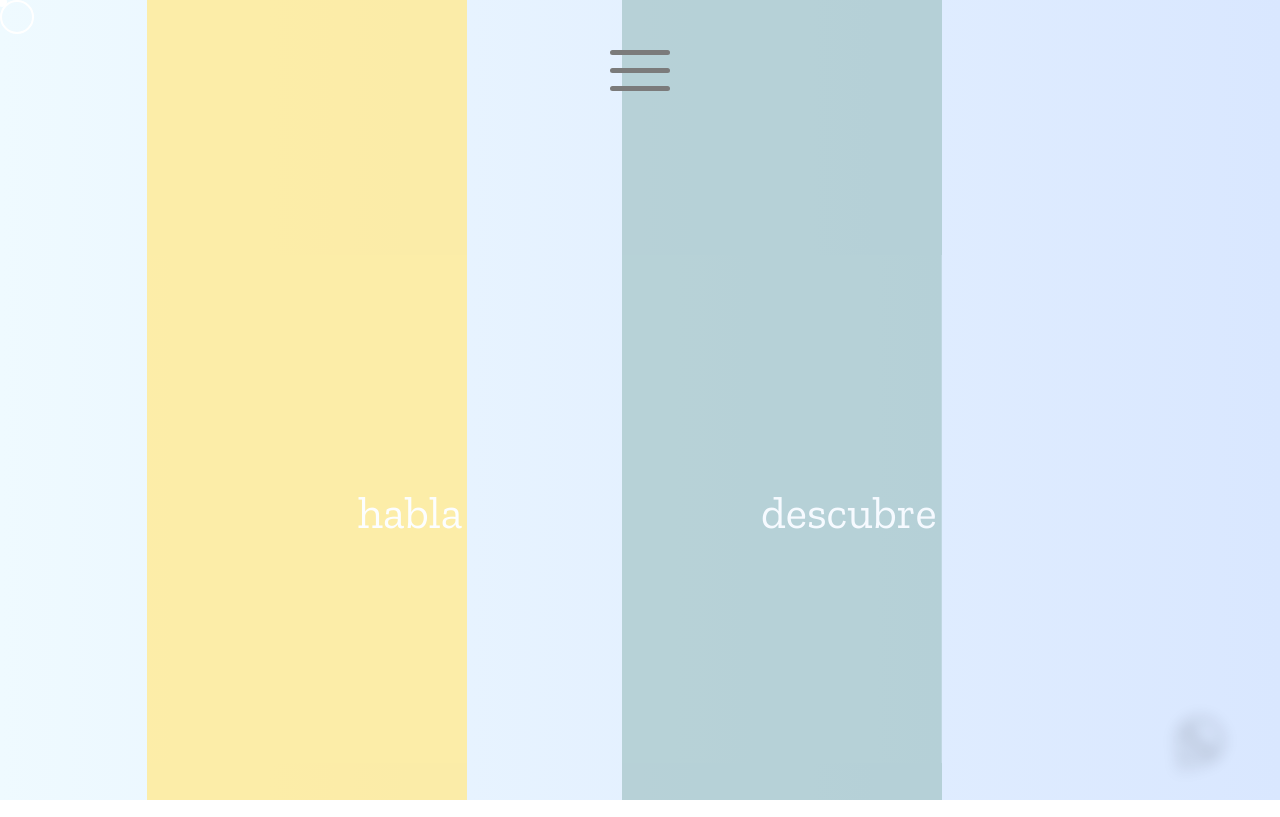
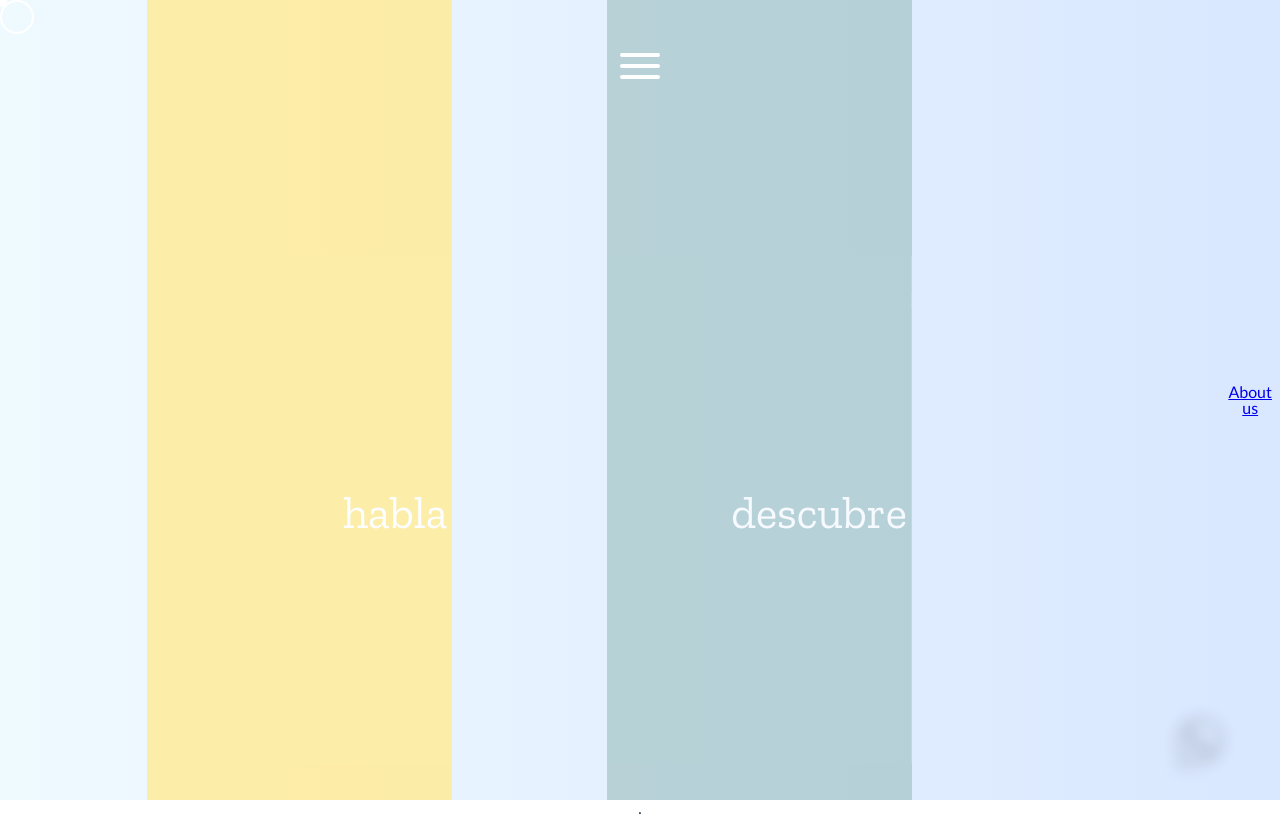
Before and after one commit to Santorm/santiago-rueda, a Vue app: page /#/ in a window 1280 px wide. Built offline with nearby package versions, Linux system fonts and the light colour scheme; a web font is replaced by a local one.

Commit message:
install router

```diff
--- a/package.json
+++ b/package.json
@@ -9,7 +9,8 @@
   },
   "dependencies": {
     "core-js": "^3.6.4",
-    "vue": "^2.6.11"
+    "vue": "^2.6.11",
+    "vue-router": "^3.1.6"
   },
   "devDependencies": {
     "@vue/cli-plugin-babel": "^4.2.0",
--- a/src/App.vue
+++ b/src/App.vue
@@ -1,24 +1,28 @@
 <template>
   <div id="app">
     <Menu/>
-    <Mouse />
-    <Home />
+    <Mouse/>
+    <!-- <Home /> -->
+    <!-- <Biography /> -->
+    <router-view></router-view>.
   </div>
 </template>
 
 <script>
 
 
-import Home from "./components/Home.vue";
-import Mouse from "./components/Mouse";
-import Menu from "./components/Menu";
+//import Home from "./components/Home.vue";
+import Mouse from "./components/Mouse"
+import Menu from "./components/Menu"
+// import Biography from "./components/Biography";
 
 export default {
   name: "App",
   components: {
-    Home,
+    //Home,
     Mouse,
-    Menu
+    Menu,
+    //Biography
   }
 };
 </script>
--- /dev/null
+++ b/src/components/Biography.vue
@@ -0,0 +1,15 @@
+<template>
+<div>
+  Etaes la biografýa
+</div>
+</template>
+
+<script>
+export default {
+
+}
+</script>
+
+<style>
+
+</style>
--- a/src/components/Menu.vue
+++ b/src/components/Menu.vue
@@ -6,7 +6,11 @@
         <div class="page-links">
           <!-- <div class="link" @mouseenter="mouseHover" @mouseleave="mouseNormal">Principios</div> -->
           <div class="link" @mouseenter="mouseHover" @mouseleave="mouseNormal">Lo que me mueve</div>
-          <div class="link" @mouseenter="mouseHover" @mouseleave="mouseNormal">Qué es para mi la psicoterapia</div>
+          <div
+            class="link"
+            @mouseenter="mouseHover"
+            @mouseleave="mouseNormal"
+          >Qué es para mi la psicoterapia</div>
           <div class="link" @mouseenter="mouseHover" @mouseleave="mouseNormal">Salúdame</div>
         </div>
         <div class="presentationData">
@@ -34,8 +38,7 @@ export default {
     return {
       menuActive: false
     };
-  },
-
+  }
 };
 </script>
 
@@ -93,7 +96,7 @@ export default {
           color: #2c3e50;
           text-decoration: none;
         }
-        .mail{
+        .mail {
           display: block;
           margin-top: 40px;
           font-family: "Lato", sans-serif;
@@ -117,9 +120,9 @@ export default {
   /*menu-icon*/
 
   #nav-icon {
-    left: calc(50% - 30px);
+    left: calc(50% - 20px);
     z-index: 4;
-    width: 60px;
+    width: 40px;
     height: 45px;
     position: absolute;
     margin: 50px auto;
@@ -137,9 +140,9 @@ export default {
   #nav-icon span {
     display: block;
     position: absolute;
-    height: 5px;
+    height: 4px;
     width: 50%;
-    background: #7b7b7b;
+    background: #ffffff;
     opacity: 1;
     -webkit-transform: rotate(0deg);
     -moz-transform: rotate(0deg);
@@ -151,29 +154,34 @@ export default {
     transition: 0.25s ease-in-out;
   }
 
+  #nav-icon.open span {
+    height: 3px;
+    background: #7b7b7b;
+  }
+
   #nav-icon span:nth-child(even) {
     left: 50%;
-    border-radius: 0 9px 9px 0;
+    border-radius: 0 4px 4px 0;
   }
 
   #nav-icon span:nth-child(odd) {
     left: 0px;
-    border-radius: 9px 0 0 9px;
+    border-radius: 4px 0 0 4px;
   }
 
   #nav-icon span:nth-child(1),
   #nav-icon span:nth-child(2) {
-    top: 0px;
+    top: 3px;
   }
 
   #nav-icon span:nth-child(3),
   #nav-icon span:nth-child(4) {
-    top: 18px;
+    top: 14px;
   }
 
   #nav-icon span:nth-child(5),
   #nav-icon span:nth-child(6) {
-    top: 36px;
+    top: 25px;
   }
 
   #nav-icon.open span:nth-child(1),
@@ -193,13 +201,13 @@ export default {
   }
 
   #nav-icon.open span:nth-child(1) {
-    left: 5px;
-    top: 7px;
+    left: 1.8px;
+    top: 4px;
   }
 
   #nav-icon.open span:nth-child(2) {
-    left: calc(50% - 5px);
-    top: 7px;
+    left: calc(50% - 3.7px);
+    top: 4px;
   }
 
   #nav-icon.open span:nth-child(3) {
@@ -213,13 +221,13 @@ export default {
   }
 
   #nav-icon.open span:nth-child(5) {
-    left: 5px;
-    top: 29px;
+    left: 2.5px;
+    top: 18.8px;
   }
 
   #nav-icon.open span:nth-child(6) {
-    left: calc(50% - 5px);
-    top: 29px;
+    left: calc(50% - 3.8px);
+    top: 19px;
   }
 }
 </style>
--- a/src/components/PrincipleList.vue
+++ b/src/components/PrincipleList.vue
@@ -1,5 +1,6 @@
 <template>
   <div class="principles-wrap">
+
     <div
       v-for="principle in principles"
       :key="principle.index"
@@ -8,6 +9,7 @@
     >
       <span class="principles-title">{{principle.title}}</span>
     </div>
+    <router-link to="/bio">About us</router-link>
   </div>
 </template>
 
--- a/src/main.js
+++ b/src/main.js
@@ -1,4 +1,7 @@
 import Vue from 'vue'
+import VueRouter from 'vue-router'
+Vue.use(VueRouter)
+import router from './routes.js'
 import App from './App.vue'
 
 
@@ -7,30 +10,31 @@ Vue.config.productionTip = false
 Vue.mixin({
   methods: {
     mouseLight() {
-      document.querySelector('.g-cursor__circle').style.borderColor ="#ffffff"
-      document.querySelector('.g-cursor__point').style.background ="#ffffff"
+      document.querySelector('.g-cursor__circle').style.borderColor = "#ffffff"
+      document.querySelector('.g-cursor__point').style.background = "#ffffff"
     },
     mouseDark() {
-      document.querySelector('.g-cursor__circle').style.borderColor ="#7b7b7b"
-      document.querySelector('.g-cursor__point').style.background ="#7b7b7b"
+      document.querySelector('.g-cursor__circle').style.borderColor = "#7b7b7b"
+      document.querySelector('.g-cursor__point').style.background = "#7b7b7b"
     },
     mouseHover() {
-      document.querySelector('.g-cursor__point').style.width ="16px"
-      document.querySelector('.g-cursor__point').style.height ="16px"
-      document.querySelector('.g-cursor__point').style.top ="-3px"
-      document.querySelector('.g-cursor__point').style.left ="-3px"
-      document.querySelector('.g-cursor__point').style.opacity ="0.5"
+      document.querySelector('.g-cursor__point').style.width = "16px"
+      document.querySelector('.g-cursor__point').style.height = "16px"
+      document.querySelector('.g-cursor__point').style.top = "-3px"
+      document.querySelector('.g-cursor__point').style.left = "-3px"
+      document.querySelector('.g-cursor__point').style.opacity = "0.5"
     },
     mouseNormal() {
-      document.querySelector('.g-cursor__point').style.width ="10px"
-      document.querySelector('.g-cursor__point').style.height ="10px"
-      document.querySelector('.g-cursor__point').style.top ="0"
-      document.querySelector('.g-cursor__point').style.left ="0"
-      document.querySelector('.g-cursor__point').style.opacity ="1"
+      document.querySelector('.g-cursor__point').style.width = "10px"
+      document.querySelector('.g-cursor__point').style.height = "10px"
+      document.querySelector('.g-cursor__point').style.top = "0"
+      document.querySelector('.g-cursor__point').style.left = "0"
+      document.querySelector('.g-cursor__point').style.opacity = "1"
     }
   }
 })
 
 new Vue({
-  render: h => h(App),
+  router,
+  render: h => h(App)
 }).$mount('#app')
--- /dev/null
+++ b/src/routes.js
@@ -0,0 +1,35 @@
+// 0. If using a module system (e.g. via vue-cli), import Vue and VueRouter
+// and then call `Vue.use(VueRouter)`.
+import Vue from 'vue'
+import VueRouter from 'vue-router'
+import Biography from "./components/Biography";
+import Home from "./components/Home.vue";
+Vue.use(VueRouter)
+
+// 1. Define route components.
+// These can be imported from other files
+// const Foo = { template: '<div>foo</div>' }
+// const Bar = { template: '<div>bar</div>' }
+
+// 2. Define some routes
+// Each route should map to a component. The "component" can
+// either be an actual component constructor created via
+// `Vue.extend()`, or just a component options object.
+// We'll talk about nested routes later.
+const routes = [
+    { path: '/', component: Home },
+    { path: '/bio', component: Biography },
+    // { path: '/bar', component: Bar }
+]
+
+// 3. Create the router instance and pass the `routes` option
+// You can pass in additional options here, but let's
+// keep it simple for now.
+/*
+export const router = new VueRouter({
+    routes // short for `routes: routes`
+})
+*/
+
+
+export default new VueRouter({routes})
```
Also changed, not shown: 1 other file (tests, documents, lock files or other folders).
